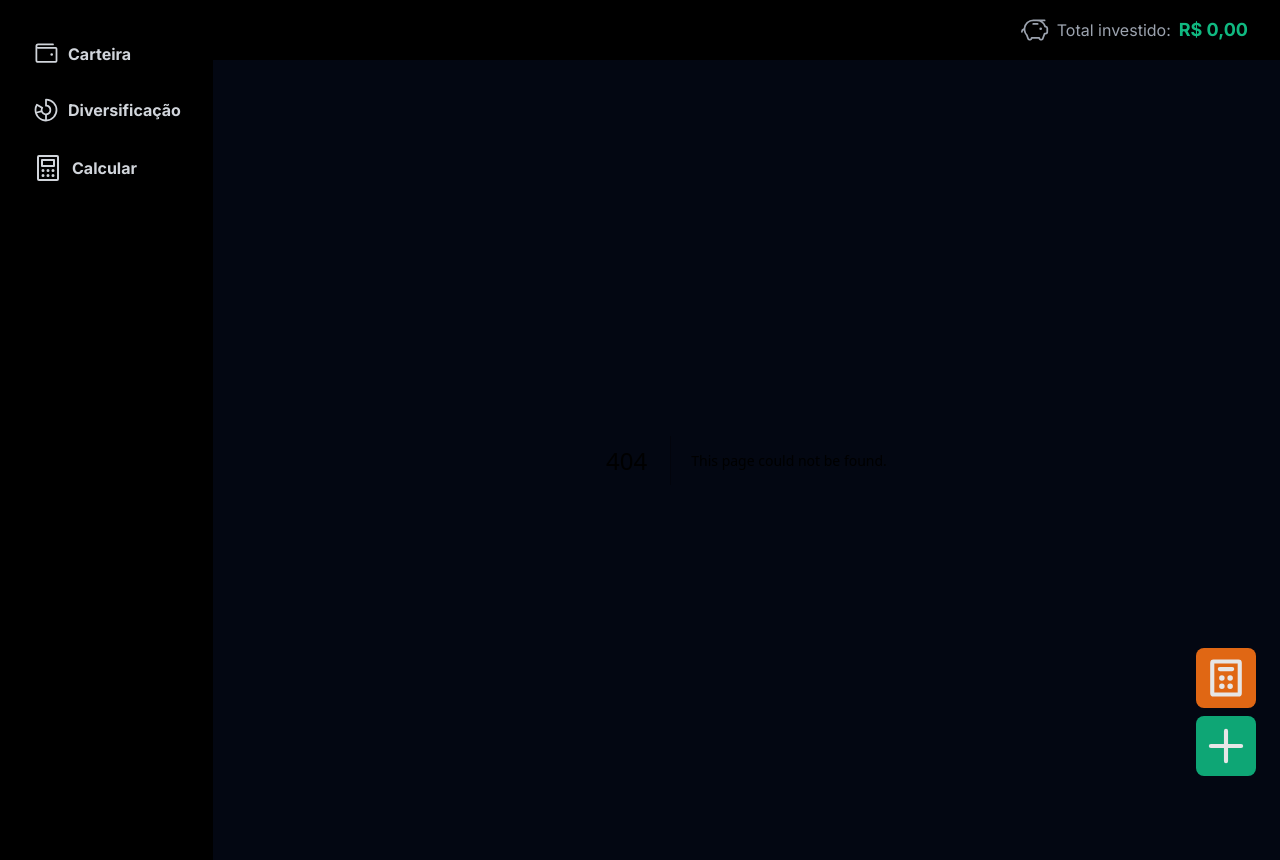
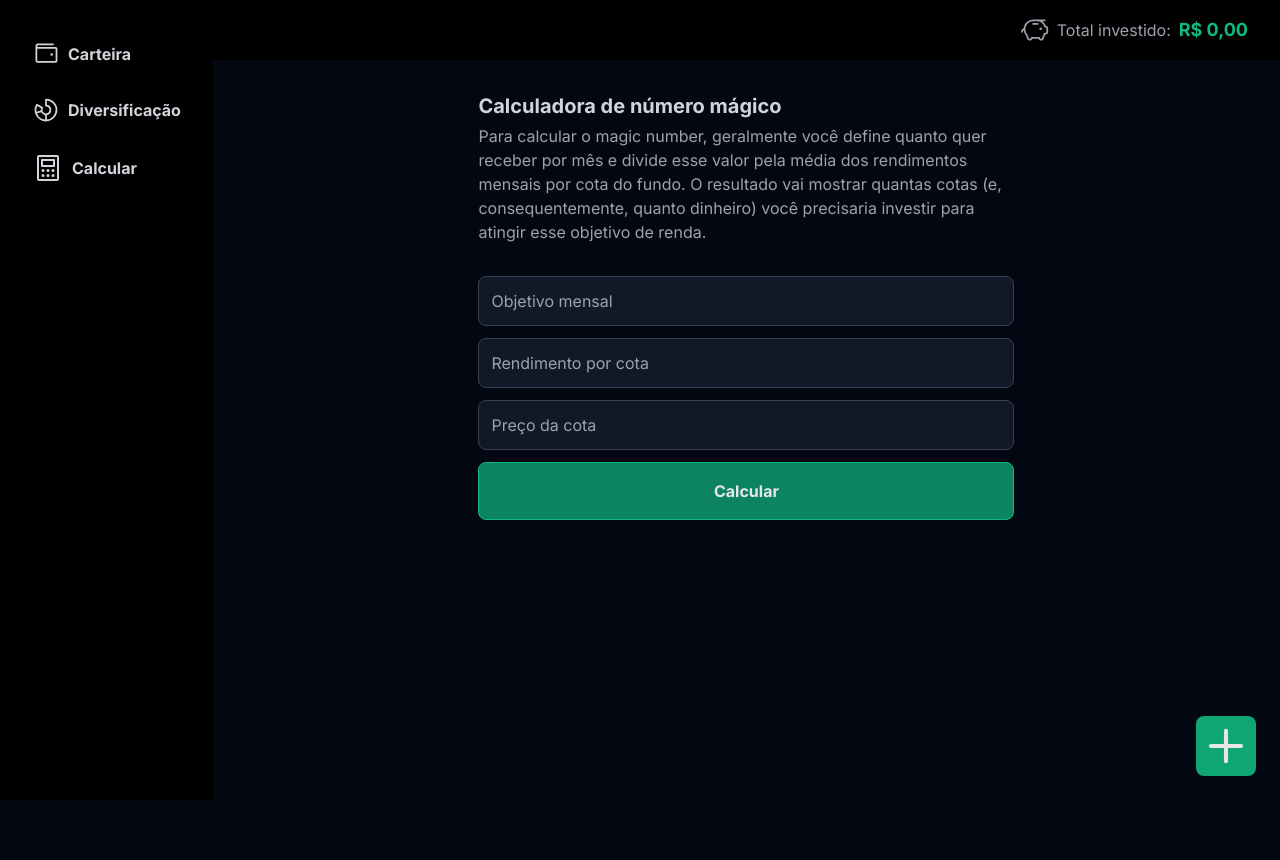
Before and after one commit to diegonatalo/GraphFII, a Next.js app: page /calcular in a window 1280 px wide. Before the commit this address had no page. After the commit the page ends 800 px from the top, so only its background shows below. Built offline with nearby package versions, Linux system fonts and the light colour scheme.

Commit message:
update files

```diff
--- /dev/null
+++ b/src/app/calcular/page.tsx
@@ -0,0 +1,22 @@
+import { MagicNumberForm } from '../components/Forms/MagicNumberForm'
+
+export default function CalcularPage() {
+  return (
+    <main className="mx-auto flex w-full max-w-[600px] flex-col gap-8 p-8">
+      <div className="flex flex-col gap-1">
+        <h1 className="text-xl font-bold text-gray-300">
+          Calculadora de número mágico
+        </h1>
+        <p className="text-gray-400">
+          Para calcular o magic number, geralmente você define quanto quer
+          receber por mês e divide esse valor pela média dos rendimentos mensais
+          por cota do fundo. O resultado vai mostrar quantas cotas (e,
+          consequentemente, quanto dinheiro) você precisaria investir para
+          atingir esse objetivo de renda.
+        </p>
+      </div>
+
+      <MagicNumberForm />
+    </main>
+  )
+}
--- a/src/app/components/Charts/AllChart.tsx
+++ b/src/app/components/Charts/AllChart.tsx
@@ -1,6 +1,6 @@
 'use client'
 
-import { backgroundColor, borderColor } from '@/app/consts'
+import { bg } from '@/app/consts'
 import { GenerateChartData, TransformaEmReais } from '@/app/functions'
 import { useStore } from '@/app/store'
 import { ArcElement, Chart as ChartJS, Tooltip } from 'chart.js'
@@ -23,9 +23,8 @@ export const AllChart = () => {
       {
         label: 'Valor aplicado',
         data,
-        backgroundColor,
-        borderColor,
-        borderWidth: 2
+        backgroundColor: bg,
+        borderWidth: 0
       }
     ]
   }
@@ -68,7 +67,7 @@ export const AllChart = () => {
                     className="h-4 rounded-lg"
                     style={{
                       width: `${(data[i] / totalAmount) * 90}%`,
-                      backgroundColor: backgroundColor[i]
+                      backgroundColor: i <= 8 ? bg[i] : bg[i - 9]
                     }}
                   />
                   <span>
--- a/src/app/components/Charts/SegmentChart.tsx
+++ b/src/app/components/Charts/SegmentChart.tsx
@@ -1,6 +1,6 @@
 'use client'
 
-import { backgroundColor2, borderColor } from '@/app/consts'
+import { bg } from '@/app/consts'
 import { groupBySegment, TransformaEmReais } from '@/app/functions'
 import { useStore } from '@/app/store'
 import { ArcElement, Chart as ChartJS, Tooltip } from 'chart.js'
@@ -24,9 +24,8 @@ export const SegmentChart = () => {
       {
         label: 'Valor aplicado',
         data,
-        backgroundColor: backgroundColor2,
-        borderColor,
-        borderWidth: 2
+        backgroundColor: bg,
+        borderWidth: 0
       }
     ]
   }
@@ -71,7 +70,7 @@ export const SegmentChart = () => {
                     className="h-4 rounded-lg"
                     style={{
                       width: `${(data[i] / totalAmount) * 90}%`,
-                      backgroundColor: backgroundColor2[i]
+                      backgroundColor: bg[i]
                     }}
                   />
                   <span>
--- a/src/app/components/Charts/TypeChart.tsx
+++ b/src/app/components/Charts/TypeChart.tsx
@@ -1,6 +1,6 @@
 'use client'
 
-import { backgroundColor3, borderColor } from '@/app/consts'
+import { bg } from '@/app/consts'
 import { SepararArrayPorTipo, TransformaEmReais } from '@/app/functions'
 import { useStore } from '@/app/store'
 import { ArcElement, Chart as ChartJS, Tooltip } from 'chart.js'
@@ -26,9 +26,8 @@ export const TypeChart = () => {
       {
         label: '# do valor investido',
         data,
-        backgroundColor: backgroundColor3,
-        borderColor,
-        borderWidth: 2
+        backgroundColor: bg,
+        borderWidth: 0
       }
     ]
   }
@@ -73,7 +72,7 @@ export const TypeChart = () => {
                     className="h-4 rounded-lg"
                     style={{
                       width: `${(data[i] / totalAmount) * 90}%`,
-                      backgroundColor: backgroundColor3[i]
+                      backgroundColor: bg[i]
                     }}
                   />
                   <span>
--- a/src/app/components/Dialogs/MagicNumberDialog.tsx
+++ /dev/null
@@ -1,47 +0,0 @@
-'use client'
-
-import { Calculator } from '@phosphor-icons/react'
-import * as Dialog from '@radix-ui/react-dialog'
-import { MagicNumberForm } from '../Forms/MagicNumberForm'
-
-export const MagicNumberDialog = () => {
-  return (
-    <Dialog.Root>
-      <Dialog.Trigger className="rounded-lg bg-orange-500 p-2 text-white opacity-90 transition-opacity hover:opacity-100">
-        <Calculator size={44} weight="bold" />
-      </Dialog.Trigger>
-      <Dialog.Portal>
-        <Dialog.Overlay className="fixed inset-0 bg-black/70 data-[state=open]:animate-overlayShow" />
-        <Dialog.Content className="fixed left-[50%] top-[50%] flex max-h-[85vh] w-[90vw] max-w-[450px] translate-x-[-50%] translate-y-[-50%] flex-col gap-4 rounded-lg bg-gray-900 p-[25px] shadow-[hsl(206_22%_7%_/_35%)_0px_10px_38px_-10px,_hsl(206_22%_7%_/_20%)_0px_10px_20px_-15px] focus:outline-none data-[state=open]:animate-contentShow">
-          <div className="flex flex-col gap-1">
-            <Dialog.Title className="text-xl font-bold text-gray-300">
-              Calculadora de número mágico
-            </Dialog.Title>
-            <Dialog.Description className="text-gray-400">
-              Para calcular o magic number, geralmente você define quanto quer
-              receber por mês e divide esse valor pela média dos rendimentos
-              mensais por cota do fundo. O resultado vai mostrar quantas cotas
-              (e, consequentemente, quanto dinheiro) você precisaria investir
-              para atingir esse objetivo de renda.
-            </Dialog.Description>
-          </div>
-
-          <MagicNumberForm />
-
-          <div className="flex gap-3">
-            <button
-              form="magic-number"
-              type="submit"
-              className="w-full rounded-lg border border-emerald-500 bg-emerald-500/70 p-4 font-bold text-gray-200"
-            >
-              Calcular
-            </button>
-            <Dialog.Close className="w-full rounded-lg border border-gray-700 bg-gray-300 p-4 font-bold text-gray-900">
-              Cancelar
-            </Dialog.Close>
-          </div>
-        </Dialog.Content>
-      </Dialog.Portal>
-    </Dialog.Root>
-  )
-}
--- a/src/app/components/Forms/AddFiiForm.tsx
+++ b/src/app/components/Forms/AddFiiForm.tsx
@@ -1,6 +1,6 @@
 'use client'
 
-import { Segmentos, TiposDeFiis } from '@/app/consts'
+import { Segmentos, Tipos } from '@/app/consts'
 import { useStore } from '@/app/store'
 import { Fii } from '@/app/types/type'
 import { SubmitHandler, useForm } from 'react-hook-form'
@@ -35,7 +35,7 @@ export const AddFiiForm = () => {
 
       <select required {...register('tipo')}>
         <option>Tipo</option>
-        {TiposDeFiis.map((tipo) => (
+        {Tipos.map((tipo) => (
           <option key={tipo} value={tipo}>
             {tipo}
           </option>
--- a/src/app/components/Forms/EditFiiForm.tsx
+++ b/src/app/components/Forms/EditFiiForm.tsx
@@ -1,6 +1,6 @@
 'use client'
 
-import { Segmentos, TiposDeFiis } from '@/app/consts'
+import { Segmentos, Tipos } from '@/app/consts'
 import { useStore } from '@/app/store'
 import { Fii } from '@/app/types/type'
 import { SubmitHandler, useForm } from 'react-hook-form'
@@ -44,7 +44,7 @@ export const EditFiiForm = ({ fii }: EditFiiFormProps) => {
 
       <select required {...register('tipo')}>
         <option>Tipo</option>
-        {TiposDeFiis.map((tipo) => (
+        {Tipos.map((tipo) => (
           <option key={tipo} value={tipo} selected={fii.tipo === tipo}>
             {tipo}
           </option>
--- a/src/app/components/Forms/MagicNumberForm.tsx
+++ b/src/app/components/Forms/MagicNumberForm.tsx
@@ -1,3 +1,6 @@
+'use client'
+
+import { TransformaEmReais } from '@/app/functions'
 import { useState } from 'react'
 import { SubmitHandler, useForm } from 'react-hook-form'
 
@@ -7,21 +10,25 @@ export const MagicNumberForm = () => {
   const { register, handleSubmit } = useForm<{
     objetivo: number
     rendimento: number
+    preco: number
   }>()
 
   const onSubmit: SubmitHandler<{
     objetivo: number
     rendimento: number
+    preco: number
   }> = (data) => {
-    const result = `Você precisará de ${Math.ceil(data.objetivo / data.rendimento).toLocaleString('pt-BR')} cotas.`
+    const quantCotas = Math.ceil(data.objetivo / data.rendimento)
 
-    setMagicNumber(result)
+    const resultado = `Você precisará de ${quantCotas.toLocaleString('pt-BR')} cotas (${TransformaEmReais(quantCotas * data.preco)})`
+
+    setMagicNumber(resultado)
   }
 
   return (
     <form
       id="magic-number"
-      className="flex flex-col gap-3"
+      className="flex w-full flex-col gap-3"
       onSubmit={handleSubmit(onSubmit)}
     >
       <input
@@ -43,8 +50,25 @@ export const MagicNumberForm = () => {
         })}
       />
 
+      <input
+        type="number"
+        step=".01"
+        placeholder="Preço da cota"
+        required
+        {...register('preco', {
+          valueAsNumber: true
+        })}
+      />
+
+      <button
+        type="submit"
+        className="w-full rounded-lg border border-emerald-500 bg-emerald-500/70 p-4 font-bold text-gray-200"
+      >
+        Calcular
+      </button>
+
       {magicNumber !== '' && (
-        <span className="my-2 text-center font-bold text-gray-300">
+        <span className="my-8 text-center text-lg text-gray-300">
           {magicNumber}
         </span>
       )}
--- a/src/app/consts.ts
+++ b/src/app/consts.ts
@@ -1,4 +1,4 @@
-export const TiposDeFiis = [
+export const Tipos = [
   'Tijolo',
   'Papel',
   'Fundo de fundos',
@@ -35,14 +35,16 @@ export const backgroundColor = [
   '#3b82f6'
 ]
 
-export const backgroundColor2 = [
-  '#ec4899',
-  '#d946ef',
-  '#a855f7',
-  '#8b5cf6',
-  '#6366f1'
-].reverse()
+export const bg = [
+  '#5470c6',
+  '#91cc75',
+  '#fac858',
+  '#ee6666',
+  '#73c0de',
+  '#3ba272',
+  '#fc8452',
+  '#9a60b4',
+  '#ea7ccc'
+]
 
-export const backgroundColor3 = ['#10b981', '#0ea5e9', '#f59e0b', '#ef4444']
-
-export const borderColor = ['#18181b']
+export const borderColor = ['#111827']
--- a/src/app/layout.tsx
+++ b/src/app/layout.tsx
@@ -2,7 +2,6 @@ import type { Metadata } from 'next'
 import { Inter } from 'next/font/google'
 import { Toaster } from 'react-hot-toast'
 import { AddFiiDialog } from './components/Dialogs/AddFiiDialog'
-import { MagicNumberDialog } from './components/Dialogs/MagicNumberDialog'
 import { Sidebar } from './components/Sidebar'
 import { Topbar } from './components/Topbar'
 import './globals.css'
@@ -36,7 +35,6 @@ export default function RootLayout({
           {children}
         </div>
         <div className="fixed bottom-6 right-6 flex flex-col gap-2">
-          <MagicNumberDialog />
           <AddFiiDialog />
         </div>
         <Toaster position="top-center" reverseOrder={false} />
--- a/src/app/types/type.d.ts
+++ b/src/app/types/type.d.ts
@@ -1,4 +1,4 @@
-import { Segmentos, TiposDeFiis } from '../consts'
+import { Segmentos, Tipos } from '../consts'
 
 type Investimento = {
   nome: string
@@ -8,9 +8,8 @@ type Investimento = {
 }
 
 export type Fii = Investimento & {
-  tipo: (typeof TiposDeFiis)[number]
+  tipo: (typeof Tipos)[number]
   segmento?: (typeof Segmentos)[number]
-  diversificacaoCasoHibrido?: string[]
 }
 
 export type FiiAgrupado = {
```
